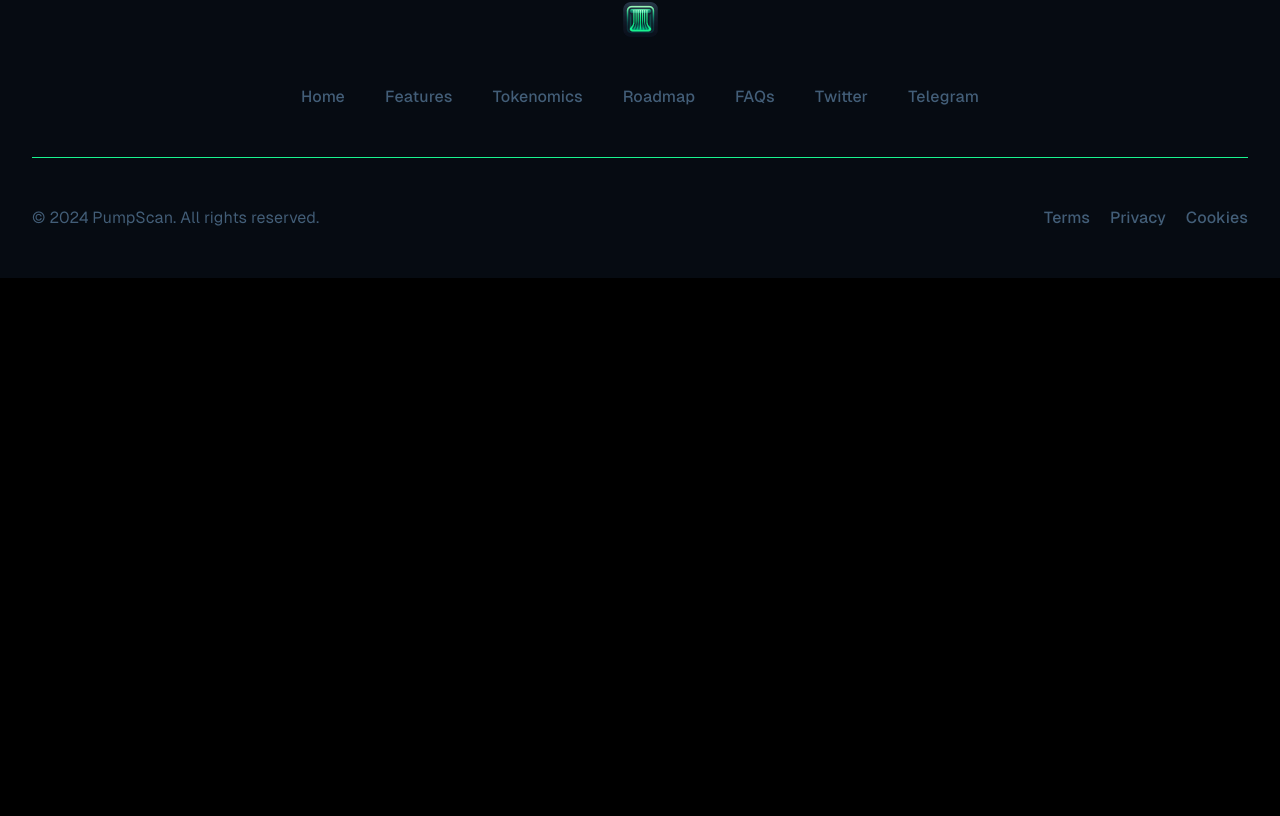
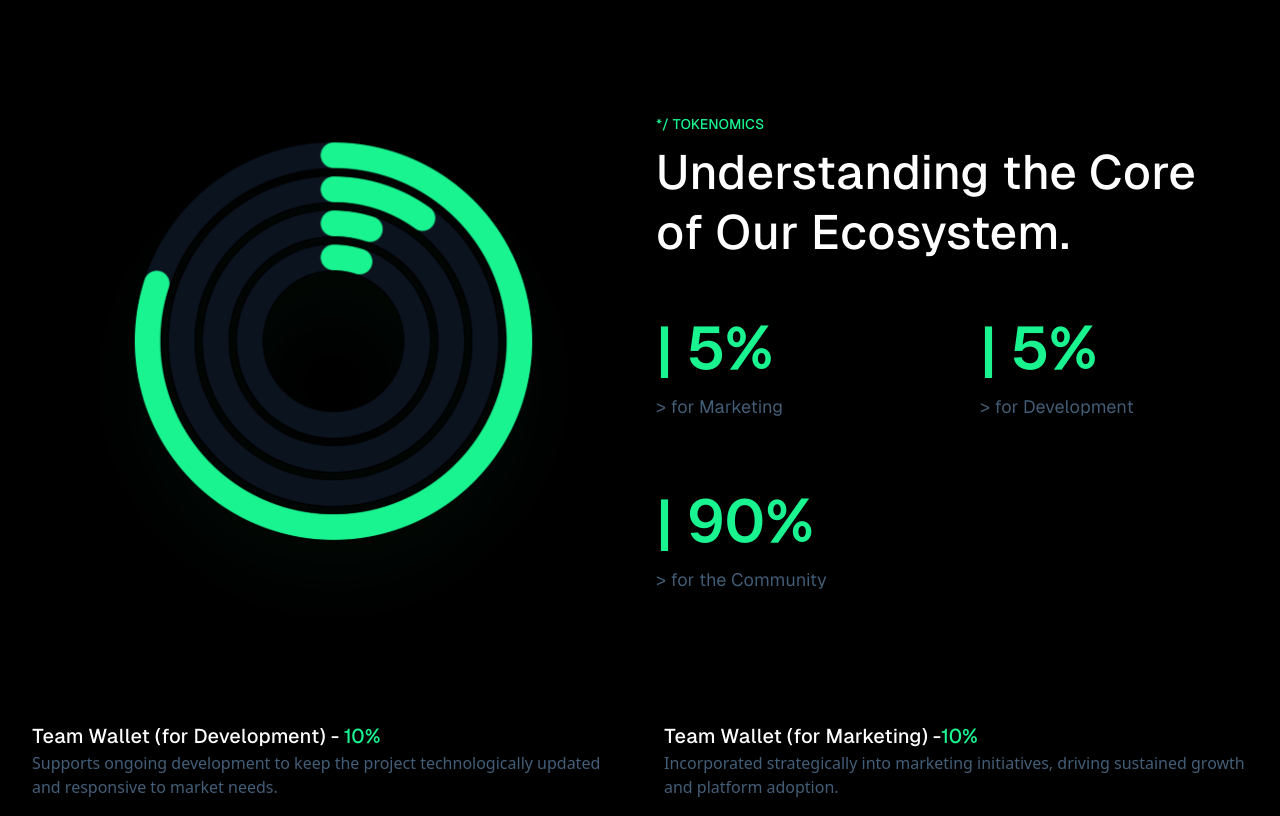
Before and after one commit to gulnabi-afridi/pump-scan, a React (Vite) app: page / in a window 1280 px wide. Shown: the part 1644-2460 px from the top of the page. Before the commit the page ends 1922 px from the top, so only its background shows below. Built offline with nearby package versions, Linux system fonts and the light colour scheme.

Commit message:
tokonomics done

```diff
--- /dev/null
+++ b/src/components/Home/Tokenomics.tsx
@@ -0,0 +1,112 @@
+import React from 'react';
+import ComponentWrapper from '../common/ComponentWrapper';
+
+const Tokenomics: React.FC = () => {
+  return (
+    <div className='w-full pt-28'>
+      <ComponentWrapper>
+        <div className='w-full grid grid-cols-1 lg:grid-cols-2 gap-8'>
+          <div className='w-full flex order-2 lg:order-1 justify-center items-center'>
+            <img
+              src='/assets/tokenomics.svg'
+              className='w-full max-w-[600px] h-[400px] sm:h-[500px] md:h-[560px] object-fill'
+              alt=''
+            />
+          </div>
+          <div className='w-full flex justify-center order-1 lg:order-2 items-center'>
+            <div className='w-full max-w-[700px] flex flex-col'>
+              <p className='text-[14px] font-gesistMedium text-green-1'>
+                */ TOKENOMICS
+              </p>
+              <h2 className='text-white-1 mt-2 leading-[47px] sm:leading-[60px] text-[30px] sm:text-[40px] md:text-[48px] font-gesistMedium'>
+                Understanding the Core of Our Ecosystem.
+              </h2>
+              <div className='w-full grid gap-8 sm:gap-14 grid-cols-2 mt-6 sm:mt-10'>
+                {tokenomicsData1.map((tok, index) => {
+                  return (
+                    <div
+                      key={index}
+                      className='w-full flex flex-col items-start'
+                    >
+                      <h2 className='text-green-1 font-gesistSemibold text-[40px] sm:text-[60px]'>
+                        {tok.value}
+                      </h2>
+                      <p className='text-black-2 text-[16px3] sm:text-[18px] font-gesistRegular'>
+                        {tok.type}
+                      </p>
+                    </div>
+                  );
+                })}
+              </div>
+            </div>
+          </div>
+          <div className='w-full order-3 gap-5 sm:gap-8 md:gap-12 mt-0 sm:mt-4 md:mt-14 grid col-span-1 lg:col-span-2 grid-cols-1 md:grid-cols-2'>
+            {tokenomicsData2.map((tok, index) => {
+              return (
+                <div
+                  key={index}
+                  className='w-full flex sm:gap-0 gap-1 flex-col'
+                >
+                  <h3 className='text-[18px] sm:text-[20px] font-gesistMedium text-white-1'>
+                    {tok.type}
+                  </h3>
+                  <p className='text-black-2 text-[14px] sm:text-[16px] font-normal'>
+                    {tok.value}
+                  </p>
+                </div>
+              );
+            })}
+          </div>
+        </div>
+      </ComponentWrapper>
+    </div>
+  );
+};
+
+const tokenomicsData1 = [
+  {
+    type: '> for Marketing',
+    value: '| 5%',
+  },
+  {
+    type: '> for Development',
+    value: '| 5%',
+  },
+  {
+    type: '> for the Community',
+    value: '| 90%',
+  },
+];
+
+const tokenomicsData2 = [
+  {
+    type: (
+      <h3 className='text-[20px] font-gesistMedium text-white-1'>
+        Team Wallet (for Development) -{' '}
+        <span className='text-green-1'>10%</span>
+      </h3>
+    ),
+    value:
+      'Supports ongoing development to keep the project technologically updated and responsive to market needs.',
+  },
+  {
+    type: (
+      <h3 className='text-[20px] font-gesistMedium text-white-1'>
+        Team Wallet (for Marketing) -<span className='text-green-1'>10%</span>
+      </h3>
+    ),
+    value:
+      'Incorporated strategically into marketing initiatives, driving sustained growth and platform adoption.',
+  },
+  {
+    type: (
+      <h3 className='text-[20px] font-gesistMedium text-white-1'>
+        Community - <span className='text-green-1'>80%</span>
+      </h3>
+    ),
+    value:
+      'The largest share, intended for the community, encompasses public sales and incentives, fostering a participatory ecosystem.',
+  },
+];
+
+export default Tokenomics;
--- a/src/pages/Home.tsx
+++ b/src/pages/Home.tsx
@@ -1,12 +1,14 @@
 import React from 'react';
 import HeroSection from '../components/Home/HeroSection';
 import Features from '../components/Home/Features';
+import Tokenomics from '../components/Home/Tokenomics';
 
 const Home: React.FC = () => {
   return (
     <div className=''>
       <HeroSection />
       <Features />
+      <Tokenomics />
     </div>
   );
 };
```
Also changed, not shown: public/assets/tokenomics.svg (added).
